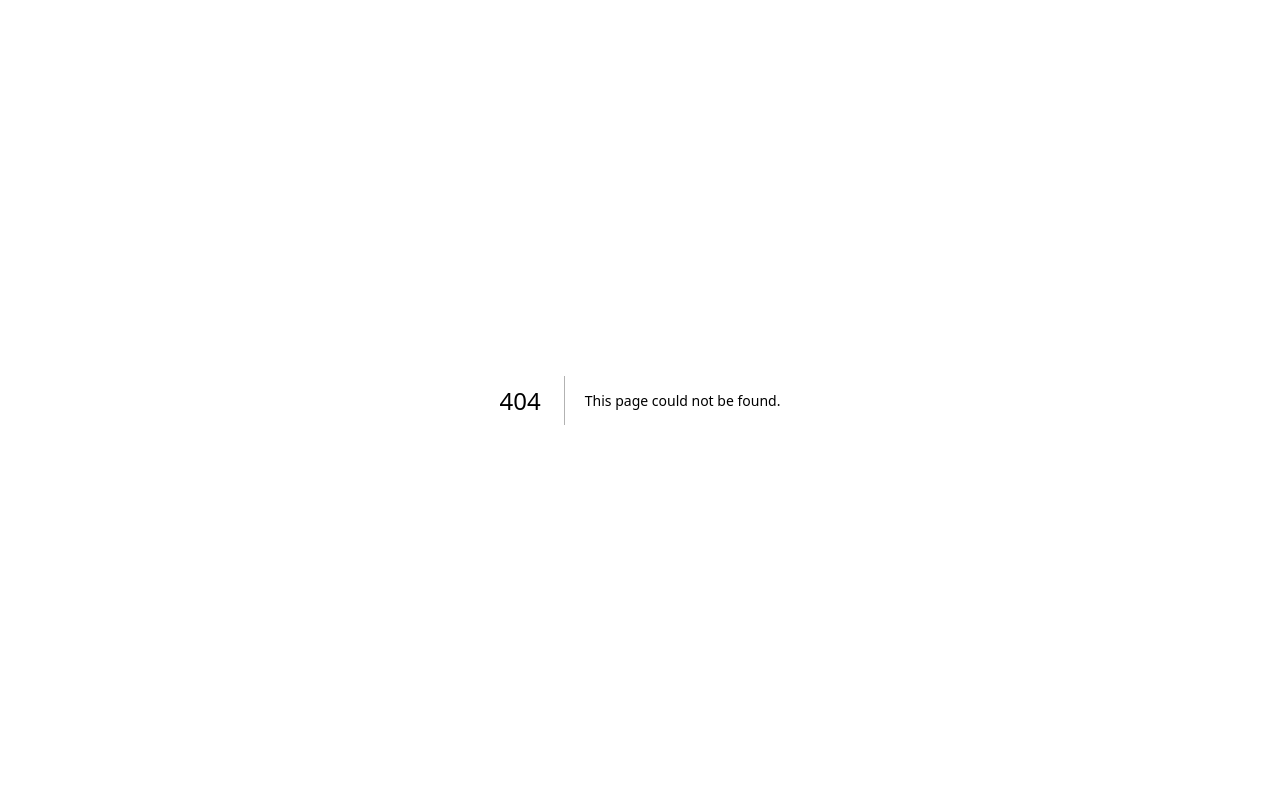
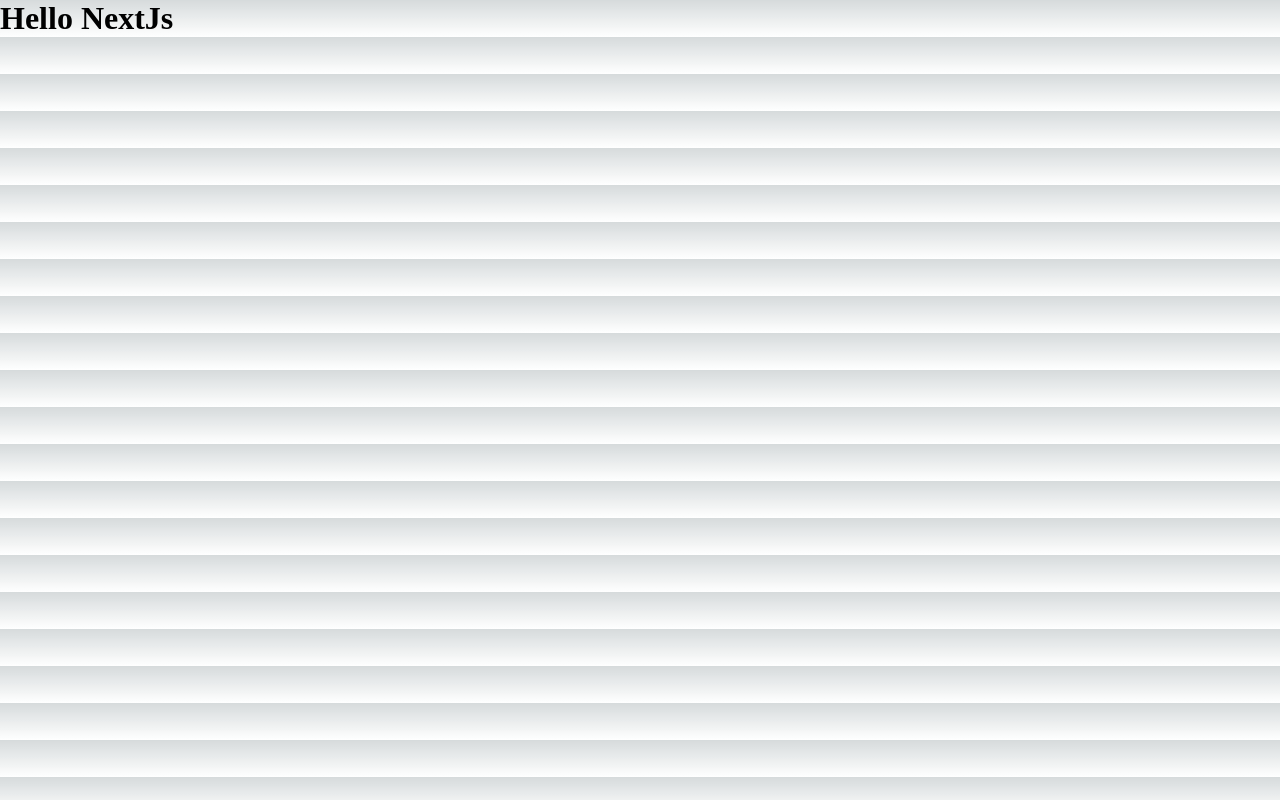
Before and after one commit to yuki-fujisaki/FrontendPractice, a Next.js app in the folder nextjs_practice/: page /example in a window 1280 px wide. Before the commit this address had no page. Built offline with nearby package versions, Linux system fonts and the light colour scheme.

Commit message:
add: example.tsxの追加

```diff
--- /dev/null
+++ b/nextjs_practice/pages/example.tsx
@@ -0,0 +1,3 @@
+export default function Example() {
+  return <h1>Hello NextJs</h1>;
+}
```
